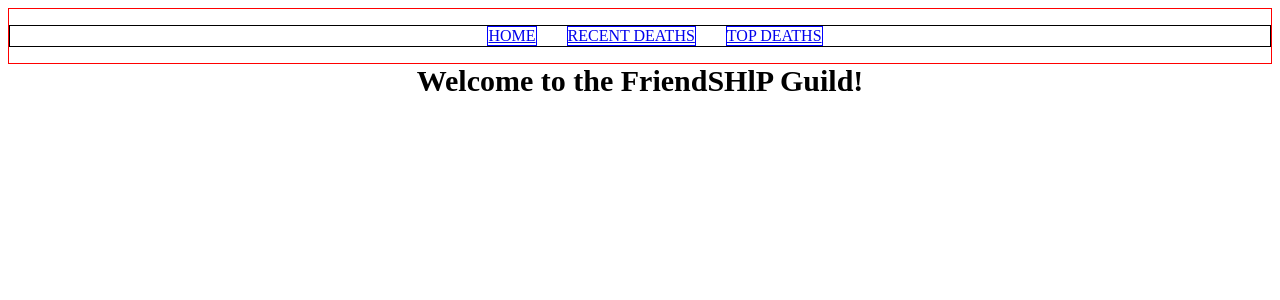
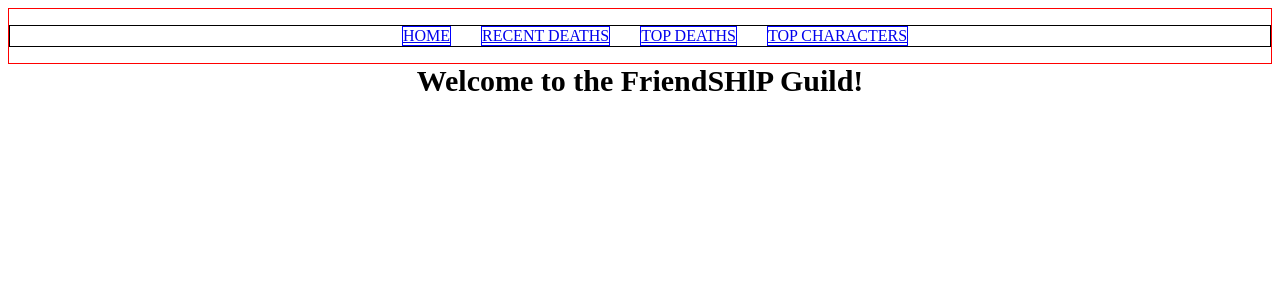
Before and after one commit to JamesLi-wood/realmScrape, a React (Create React App) app in the folder Frontend/: page / in a window 1280 px wide. Shown: the top 300 px of the page. Built offline with nearby package versions, Linux system fonts and the light colour scheme.

Commit message:
added link to top characters

```diff
--- a/Frontend/src/components/headers.js
+++ b/Frontend/src/components/headers.js
@@ -15,6 +15,9 @@ const Header = () => {
           <li>
             <Link to="/topDeaths">TOP DEATHS</Link>
           </li>
+          <li>
+            <Link to="/topCharacters">TOP CHARACTERS</Link>
+          </li>
         </ul>
       </nav>
     </header>
```
